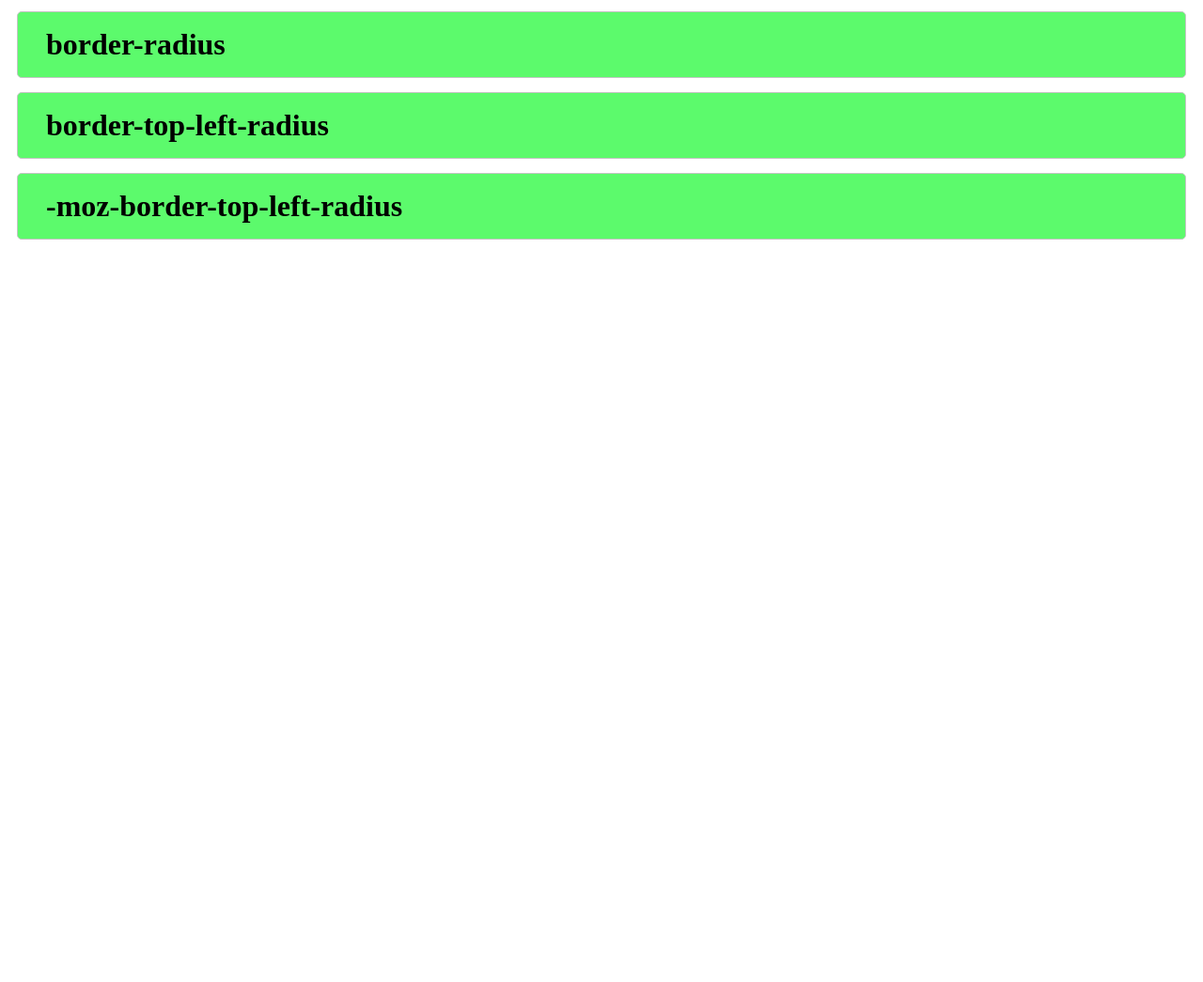
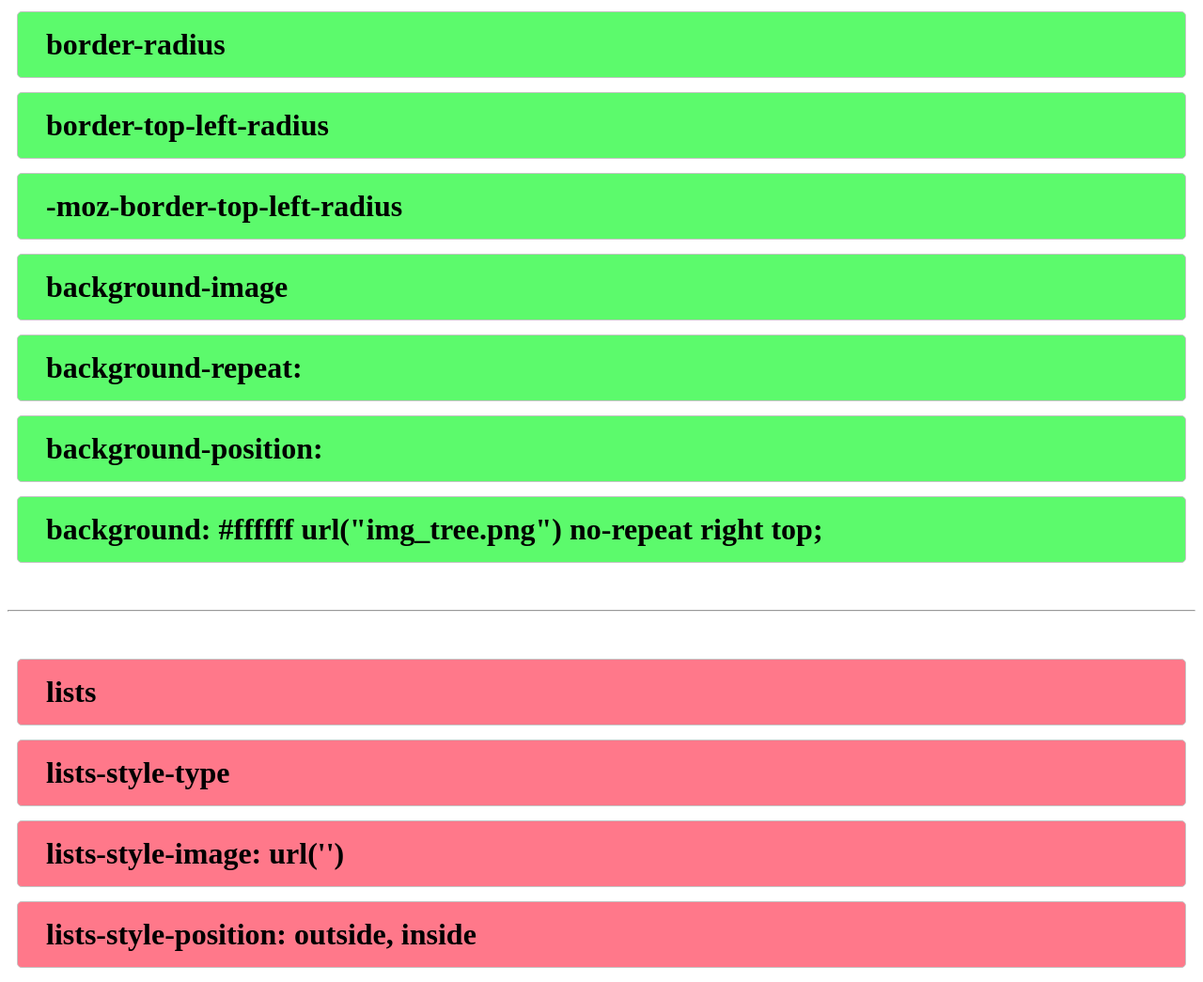
Before and after one commit to roozbehshafieebafti/html-class, a plain HTML site: page pages/css.html in a window 1280 px wide. Shown: the part 6199-7244 px from the top of the page at 94% size. Before the commit the page ends 6469 px from the top, so only its background shows below. Drawn offline with Linux system fonts and the light colour scheme; files whose address does not match are found by name.

Commit message:
list styles

```diff
--- a/pages/css.html
+++ b/pages/css.html
@@ -85,6 +85,15 @@
         <div class="card card-4 ">border-radius </div>
         <div class="card card-4 ">border-top-left-radius </div>
         <div class="card card-4 ">-moz-border-top-left-radius </div>
+        <div class="card card-4 ">background-image </div>
+        <div class="card card-4 ">background-repeat: </div>
+        <div class="card card-4 ">background-position:</div>
+        <div class="card card-4 ">background: #ffffff url("img_tree.png") no-repeat right top;</div>
+        <hr />
+        <div class="card card-5 ">lists </div>
+        <div class="card card-5 ">lists-style-type </div>
+        <div class="card card-5 ">lists-style-image: url('') </div>
+        <div class="card card-5 ">lists-style-position: outside, inside </div>
 
     </main>
 </body>
```
